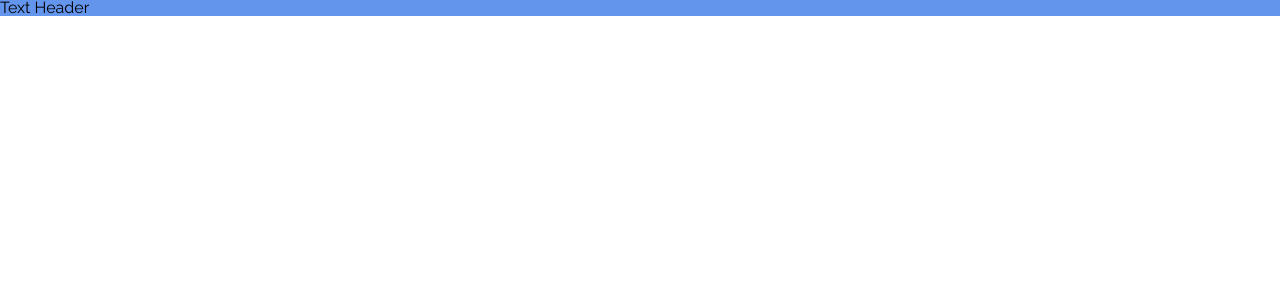
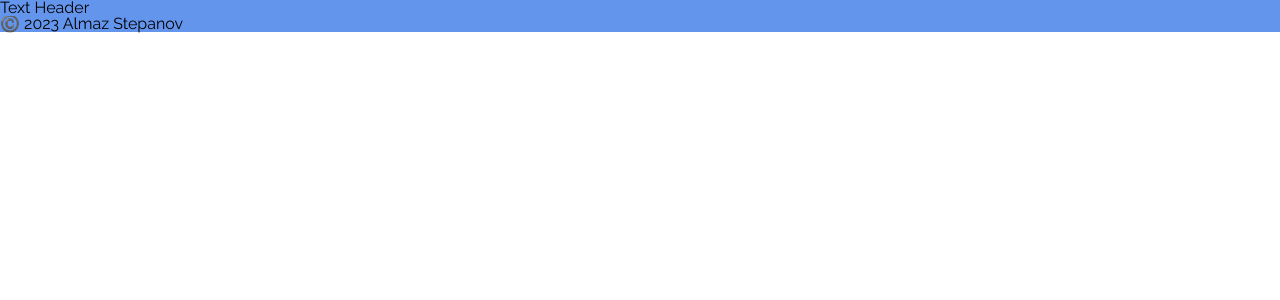
Before and after one commit to Ragnoji/react-task-tracker, a React (Create React App) app: page / in a window 1280 px wide. Shown: the top 300 px of the page. Built offline with nearby package versions, Linux system fonts and the light colour scheme.

Commit message:
added Footer component

```diff
--- a/src/App.jsx
+++ b/src/App.jsx
@@ -1,12 +1,12 @@
 // eslint-disable-next-line import/no-named-as-default
 import Header from "./components/Header/Header";
+import Footer from "./components/Footer/Footer";
 
 const App = () => {
   return (
     <div className="App">
-      <Header>
-        <p>Task Tracker</p>
-      </Header>
+      <Header />
+      <Footer />
     </div>
   );
 };
--- /dev/null
+++ b/src/components/Footer/Footer.jsx
@@ -0,0 +1,12 @@
+import styled from "styled-components";
+
+const Wrapper = styled.header`
+  display: flex;
+  background: cornflowerblue;
+`;
+
+const Footer = () => {
+  return <Wrapper>©️ 2023 Almaz Stepanov</Wrapper>;
+};
+
+export default Footer;
```
